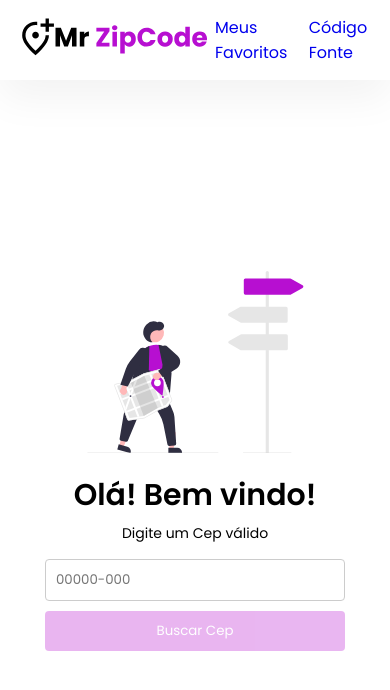
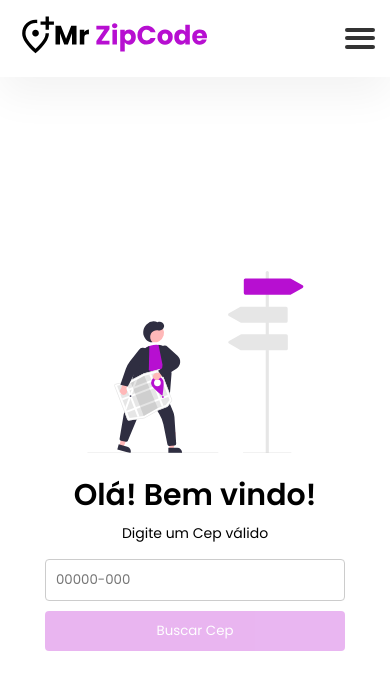
Before and after one commit to Diegooliveyra/Mr-ZipCode, a React (Create React App) app: page / in a window 390 px wide. Shown: the top 690 px of the page. Built offline with nearby package versions, Linux system fonts and the light colour scheme; what react-google-maps would draw is missing.

Commit message:
feito o menu mobile

```diff
--- a/src/components/Card/styles.js
+++ b/src/components/Card/styles.js
@@ -5,8 +5,13 @@ export const ContentCard = styled.ul`
   gap: 2.5rem;
   flex-wrap: wrap;
 
+  @media (max-width: 970px) {
+    justify-content: center;
+  }
+
   li {
-    width: 300px;
+    max-width: 300px;
+    width: 100%;
     min-height: 445px;
     padding: 1rem;
     border-radius: 5px;
--- a/src/components/Header/Header.js
+++ b/src/components/Header/Header.js
@@ -1,20 +1,40 @@
-import React from 'react';
-import * as S from './styles.js';
+import React, { useState } from 'react';
+
 import { Link } from 'react-router-dom';
-
 import { ReactComponent as Logo } from '../../assets/logo.svg';
 
+import * as S from './styles.js';
+
 const Header = () => {
+  const [menuMobile, setMenuMobile] = useState(false);
+  console.log(menuMobile);
+
   return (
     <S.Header>
-      <S.HeaderWrapper>
+      <S.HeaderWrapper menuMobile={menuMobile}>
         <Link to="/">
           <Logo />
         </Link>
 
+        <S.Hamburguer
+          menuMobile={menuMobile}
+          onClick={() => setMenuMobile(!menuMobile)}
+        >
+          <div />
+          <div />
+          <div />
+        </S.Hamburguer>
+
         <ul>
           <li>
-            <Link to="/favorites">Meus Favoritos</Link>
+            <Link to="/" onClick={() => setMenuMobile(!menuMobile)}>
+              Home
+            </Link>
+          </li>
+          <li>
+            <Link to="/favorites" onClick={() => setMenuMobile(!menuMobile)}>
+              Meus Favoritos
+            </Link>
           </li>
           <li>
             <a
--- a/src/components/Header/styles.js
+++ b/src/components/Header/styles.js
@@ -23,10 +23,67 @@ export const HeaderWrapper = styled.div`
     align-items: center;
     gap: 20px;
 
+    @media (max-width: 600px) {
+      flex-direction: column;
+      justify-content: center;
+      align-items: center;
+      position: absolute;
+      top: 0;
+      left: ${(props) => (props.menuMobile ? '0;' : '-100%')};
+      width: 100%;
+      height: 100vh;
+      background-color: var(--primary-color);
+      color: var(--white);
+      z-index: 999;
+      transition: ease-in 0.2s;
+    }
+
     a {
       display: flex;
       align-items: center;
       gap: 5px;
+      color: var(--black);
+
+      @media (max-width: 600px) {
+        color: var(--white);
+        font-size: 2.5rem;
+      }
     }
   }
 `;
+
+export const Hamburguer = styled.div`
+  width: 3rem;
+  height: 2.5rem;
+  z-index: 99999;
+  display: none;
+  justify-content: space-around;
+  flex-flow: column nowrap;
+  cursor: pointer;
+
+  @media (max-width: 600px) {
+    display: flex;
+  }
+
+  div {
+    width: 3rem;
+    height: 0.4rem;
+    background-color: var(--black);
+    border-radius: 10px;
+    transform-origin: 1px;
+    transition: all 0.3s linear;
+    &:nth-child(1) {
+      transform: ${({ menuMobile }) =>
+        menuMobile ? 'rotate(45deg)' : 'rotate(0)'};
+    }
+    &:nth-child(2) {
+      transform: ${({ menuMobile }) =>
+        menuMobile ? 'translateX(100%)' : 'translateX(0)'};
+      opacity: ${({ menuMobile }) => (menuMobile ? 0 : 1)};
+    }
+    &:nth-child(3) {
+      transform: ${({ menuMobile }) =>
+        menuMobile ? 'rotate(-45deg)' : 'rotate(0)'};
+    }
+  }
+`;
--- a/src/pages/Address/styles.js
+++ b/src/pages/Address/styles.js
@@ -8,12 +8,24 @@ export const Wrapper = styled.div`
   display: flex;
   justify-content: center;
   align-items: center;
+
+  @media (max-width: 900px) {
+    flex-direction: column;
+    padding: 2rem;
+  }
 `;
 
 export const Map = styled.div`
   background-color: aliceblue;
   height: 280px;
-  width: 400px;
+  width: 100%;
+  max-width: 450px;
+
+  @media (max-width: 900px) {
+    margin: 2rem;
+    width: 100%;
+    max-width: 420px;
+  }
 `;
 
 export const InfoAddress = styled.div`
```
